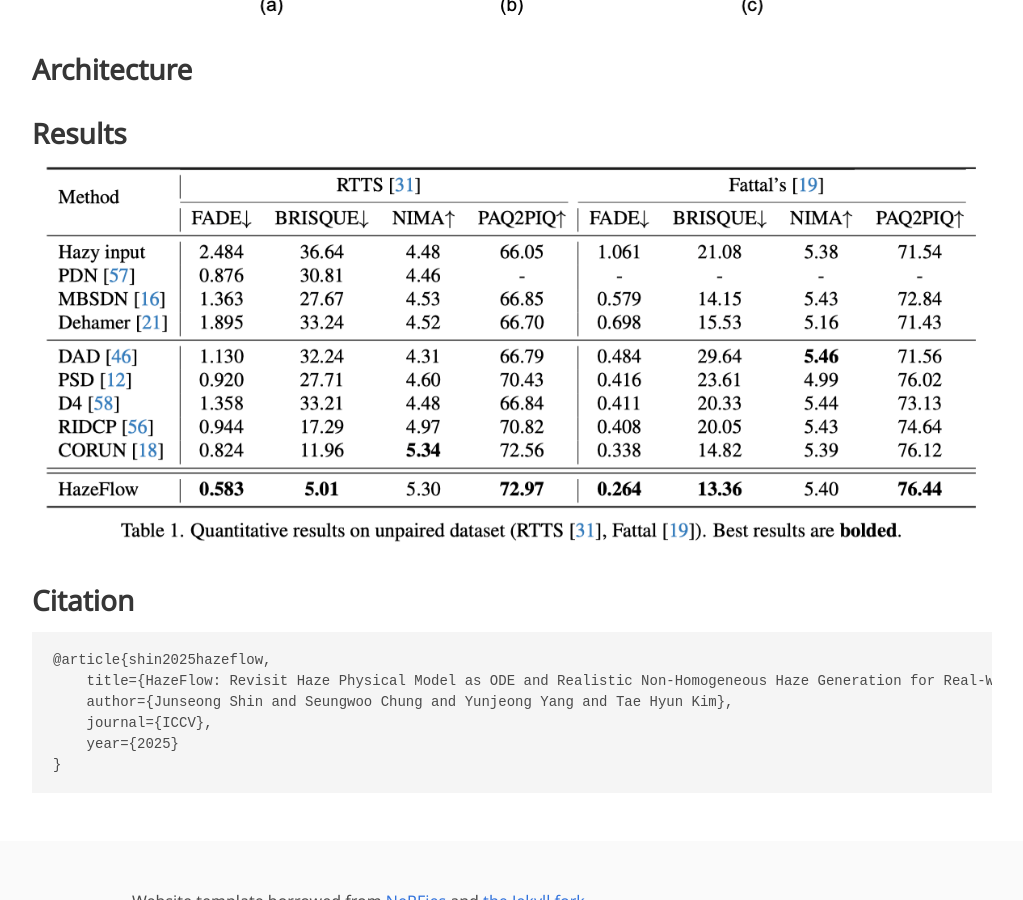
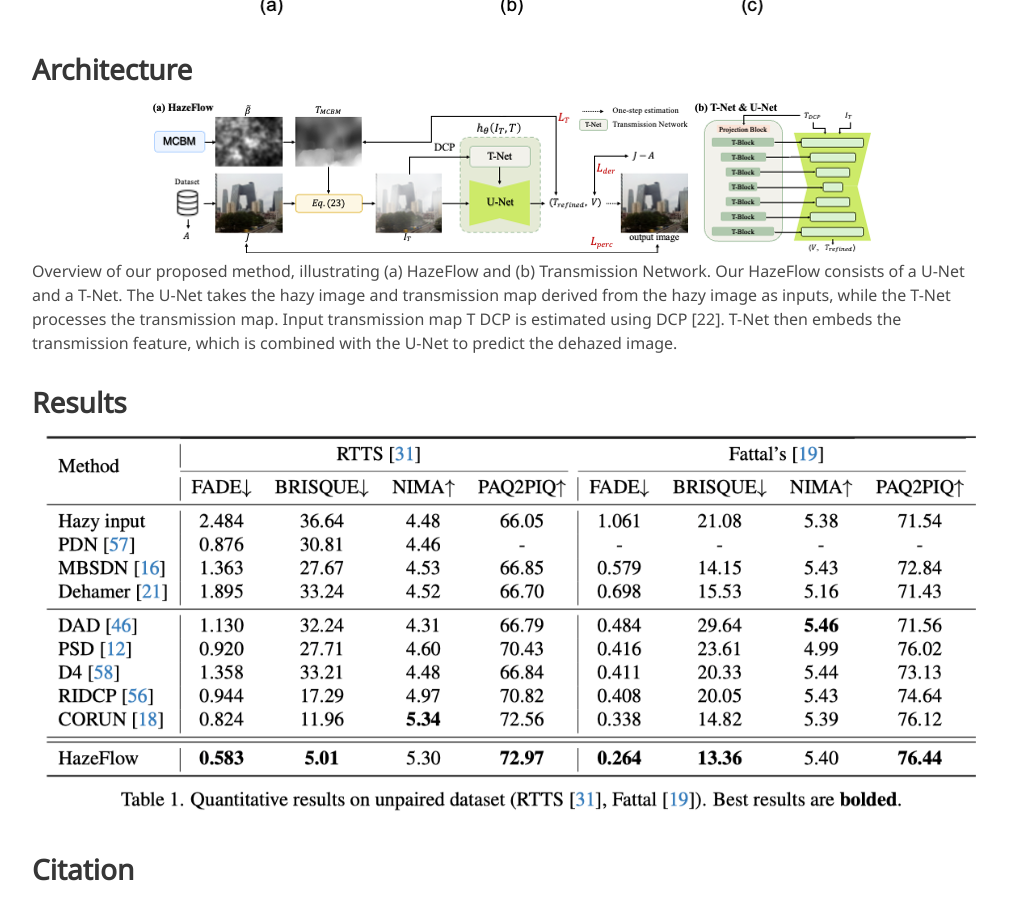
Before and after one commit to junsung6140/hazeflow, a Jekyll site: the page built from index.md, in a window 1280 px wide and 900 px high, scrolled down 1803 px. Shown: the whole window, without its empty margins (128-1151 px from the left). Built offline with Jekyll 4.4.1, drawn with Linux system fonts in a browser that asks for light colours; some web fonts are replaced; some of the changed text lies outside the part shown.

Commit message:
add main figure

```diff
--- a/index.md
+++ b/index.md
@@ -51,6 +51,15 @@ Illustration of dehazing trajectory of hazy image $I_T$ as transmission map T gr
 
 ## Architecture
 
+<div style="text-align: center;">
+  <img src="./static/image/figure2.png" alt="Unpaired Dataset" style="max-width: 100%; height: auto;">
+</div>
+
+Overview of our proposed method, illustrating (a) HazeFlow and (b) Transmission Network.
+Our HazeFlow consists of a U-Net and a T-Net.
+The U-Net takes the hazy image and transmission map derived from the hazy image as inputs, while the T-Net processes the transmission map.
+Input transmission map T DCP is estimated using DCP [22]. T-Net then embeds the transmission feature, which is combined with the U-Net to predict the dehazed image.
+
 ## Results
 
 <div style="text-align: center;">
```
Also changed, not shown: other parts of index.md (+1 -1 lines), static/image/figure2.png (added).
